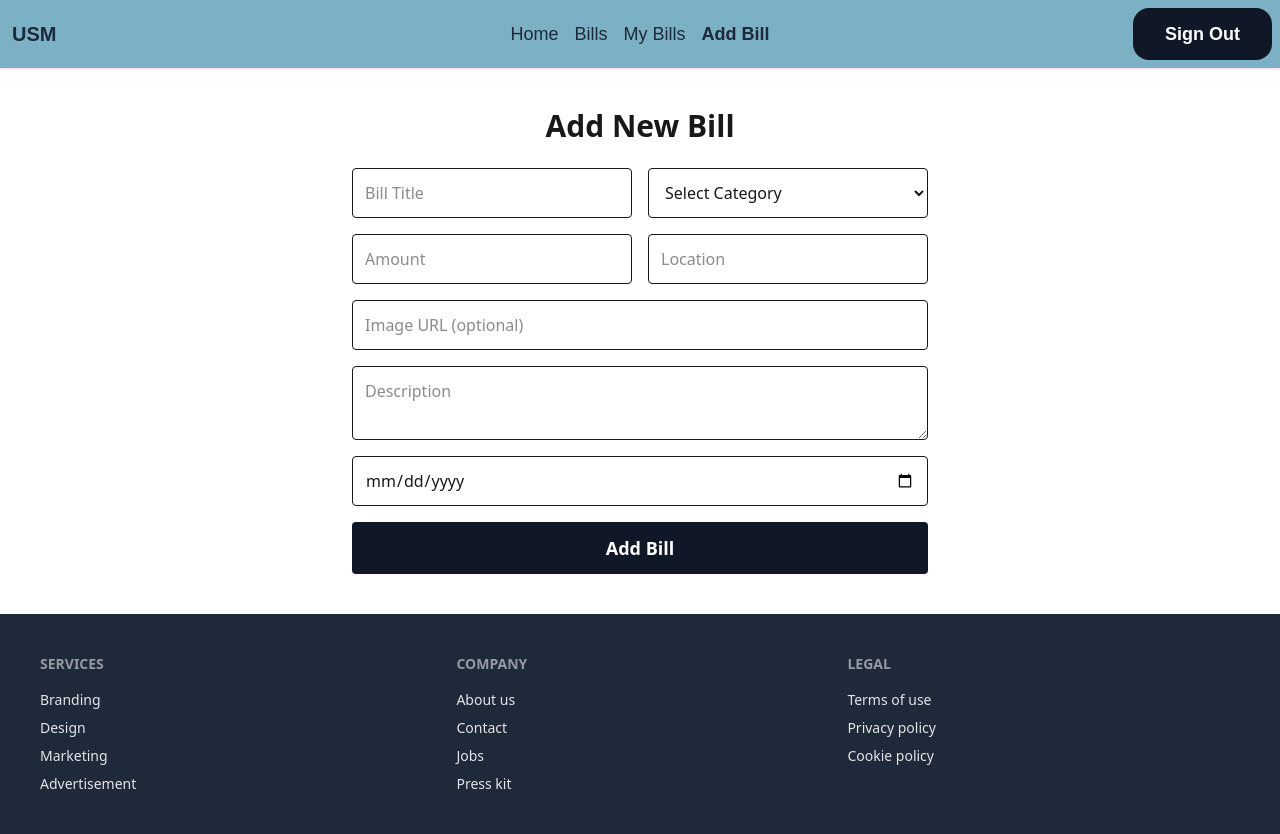
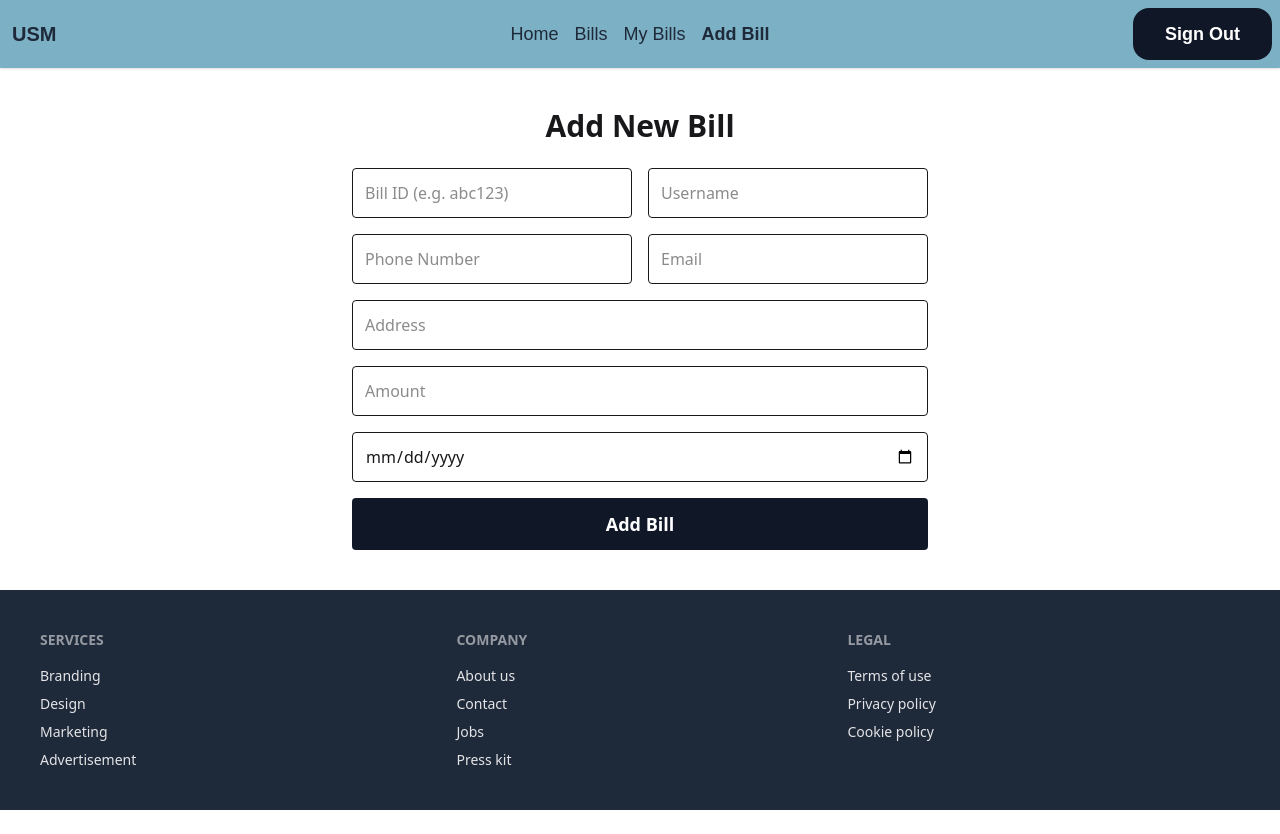
Before and after one commit to am-mahmud/ums-client, a React (Vite) app: page /addbills in a window 1280 px wide. After the commit the page ends 810 px from the top, so only its background shows below. Built offline with nearby package versions, Linux system fonts and the light colour scheme; no server answers; sample sign-in values are in the browser's storage; a web font is replaced by a local one.

Commit message:
Multiple file upadte

```diff
--- a/src/components/AllBillCard/AllBillCard.jsx
+++ b/src/components/AllBillCard/AllBillCard.jsx
@@ -42,7 +42,7 @@ const AllBillCard = () => {
 
 
     return (
-    <div className="space-y-4">
+    <div className="space-y-4 mb-10">
       <div className="flex flex-col md:flex-row gap-3 items-start md:items-center justify-start px-10 mx-auto w-full">
         <input
           value={q}
@@ -93,7 +93,7 @@ const AllBillCard = () => {
               <p className="text-sm text-gray-600">Location: {bill.location}</p>
               <p className="font-bold mt-2">৳ {bill.amount}</p>
 
-              <Link to={`./bill-details/${bill._id}`}>
+              <Link to={`/bill-details/${bill._id}`}>
                 <button className="btn-primary-ui w-full mt-3 py-2 text-white">
                   See Details
                 </button>
--- a/src/pages/AddBill/AddBill.jsx
+++ b/src/pages/AddBill/AddBill.jsx
@@ -1,7 +1,6 @@
 import React, { useState } from 'react';
 
 const AddBill = () => {
-
   const [loading, setLoading] = useState(false);
   const [added, setAdded] = useState(false);
 
@@ -10,30 +9,26 @@ const AddBill = () => {
     setLoading(true);
     setAdded(false);
 
-        console.log('add bill pressed');
-
-
     const form = e.target;
 
     const newBill = {
-            title: form.title.value,
-            category: form.category.value,
+      billsId: form.billsId.value,
+      username: form.username.value,
+      phone: form.phone.value,
+      address: form.address.value,
+      email: form.email.value,
       amount: Number(form.amount.value),
-            location: form.location.value,
-            description: form.description.value,
       date: form.date.value,
-            image: form.image.value || "",
     };
 
-        fetch("http://localhost:3000/bills", {
+    fetch("http://localhost:3000/my-bills", {
       method: "POST",
-            headers: { "content-type": "application/json" },
+      headers: { "Content-Type": "application/json" },
       body: JSON.stringify(newBill),
     })
       .then((res) => res.json())
       .then((data) => {
         console.log("Bill Added:", data);
-                // alert("Bill Added Successfully!");
         setLoading(false);
         setAdded(true);
         form.reset();
@@ -44,8 +39,6 @@ const AddBill = () => {
         console.error(err);
         setLoading(false);
       });
-
-
   };
 
   return (
@@ -56,45 +49,70 @@ const AddBill = () => {
 
         <input
           type="text"
-                    name="title"
-                    placeholder="Bill Title"
+          name="billsId"
+          placeholder="Bill ID (e.g. abc123)"
           required
           className="w-full p-3 border rounded"
         />
 
-
-                <select
-                    name="category"
+        <input
+          type="text"
+          name="username"
+          placeholder="Username"
           required
           className="w-full p-3 border rounded"
-                >
-                    <option value="">Select Category</option>
-                    <option value="Electricity">Electricity</option>
-                    <option value="Gas">Gas</option>
-                    <option value="Water">Water</option>
-                    <option value="Internet">Internet</option>
-                </select>
+        />
 
-                <input name="amount" type="number" placeholder="Amount" required className="p-3 border rounded" />
+        <input
+          type="tel"
+          name="phone"
+          placeholder="Phone Number"
+          required
+          className="w-full p-3 border rounded"
+        />
 
-                <input name="location" type="text" placeholder="Location" required className="p-3 border rounded" />
+        <input
+          type="email"
+          name="email"
+          placeholder="Email"
+          required
+          className="w-full p-3 border rounded"
+        />
 
-                <input name="image" type="text" placeholder="Image URL (optional)" className="p-3 border rounded md:col-span-2" />
+        <input
+          type="text"
+          name="address"
+          placeholder="Address"
+          required
+          className="w-full p-3 border rounded md:col-span-2"
+        />
 
-                <textarea name="description" placeholder="Description" className="p-3 border rounded md:col-span-2"></textarea>
+        <input
+          name="amount"
+          type="number"
+          placeholder="Amount"
+          required
+          className="p-3 border rounded md:col-span-2"
+        />
 
-                <input name="date" type="date" required className="p-3 border rounded md:col-span-2" />
+        <input
+          name="date"
+          type="date"
+          required
+          className="p-3 border rounded md:col-span-2"
+        />
 
         <div className="md:col-span-2">
-                    <button className="btn-primary-ui w-full p-3 text-white rounded" disabled={loading}>
+          <button
+            className="btn-primary-ui w-full p-3 text-white rounded"
+            disabled={loading}
+          >
             {added ? "Added" : loading ? "Adding…" : "Add Bill"}
           </button>
         </div>
-
       </form>
     </div>
   );
-
 };
 
 export default AddBill;
```
Lines whose indentation alone changed are shown as unchanged.
